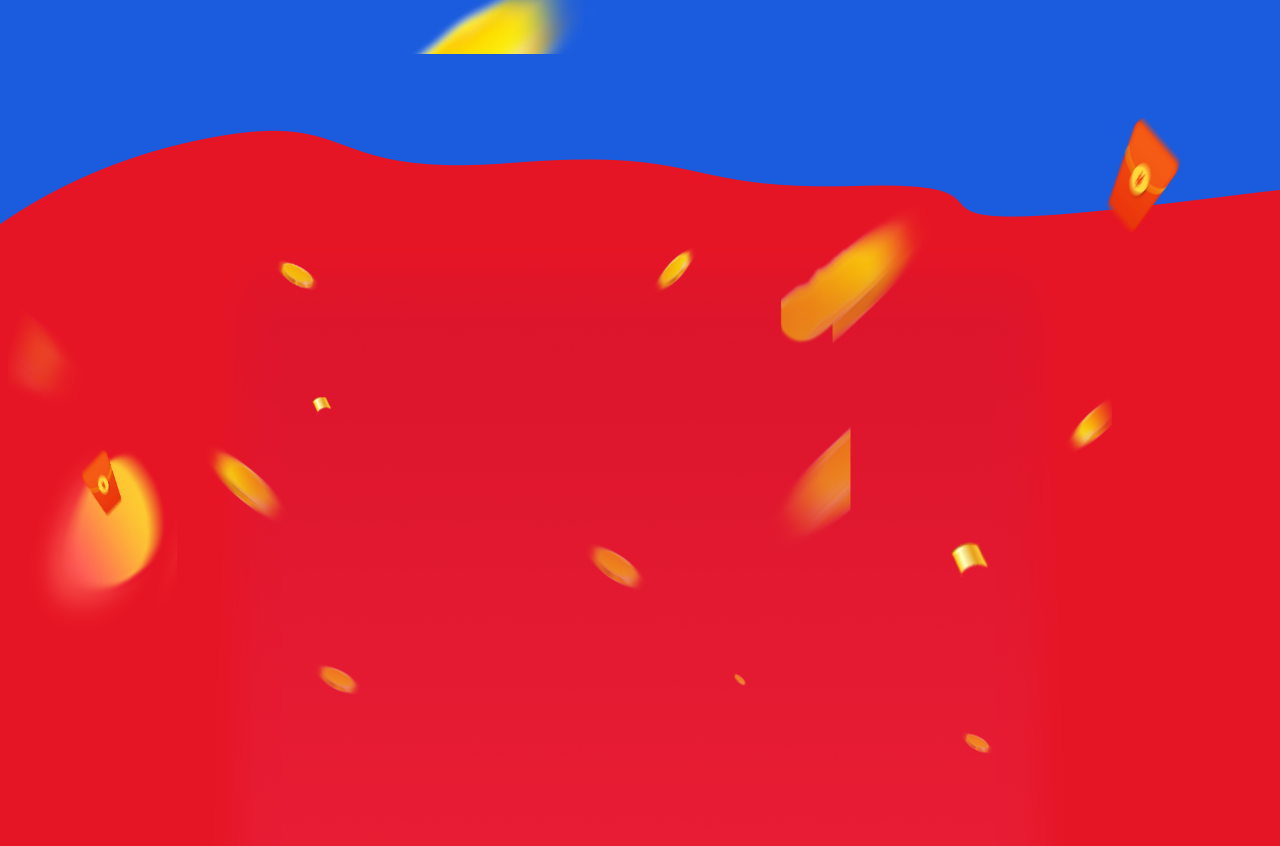
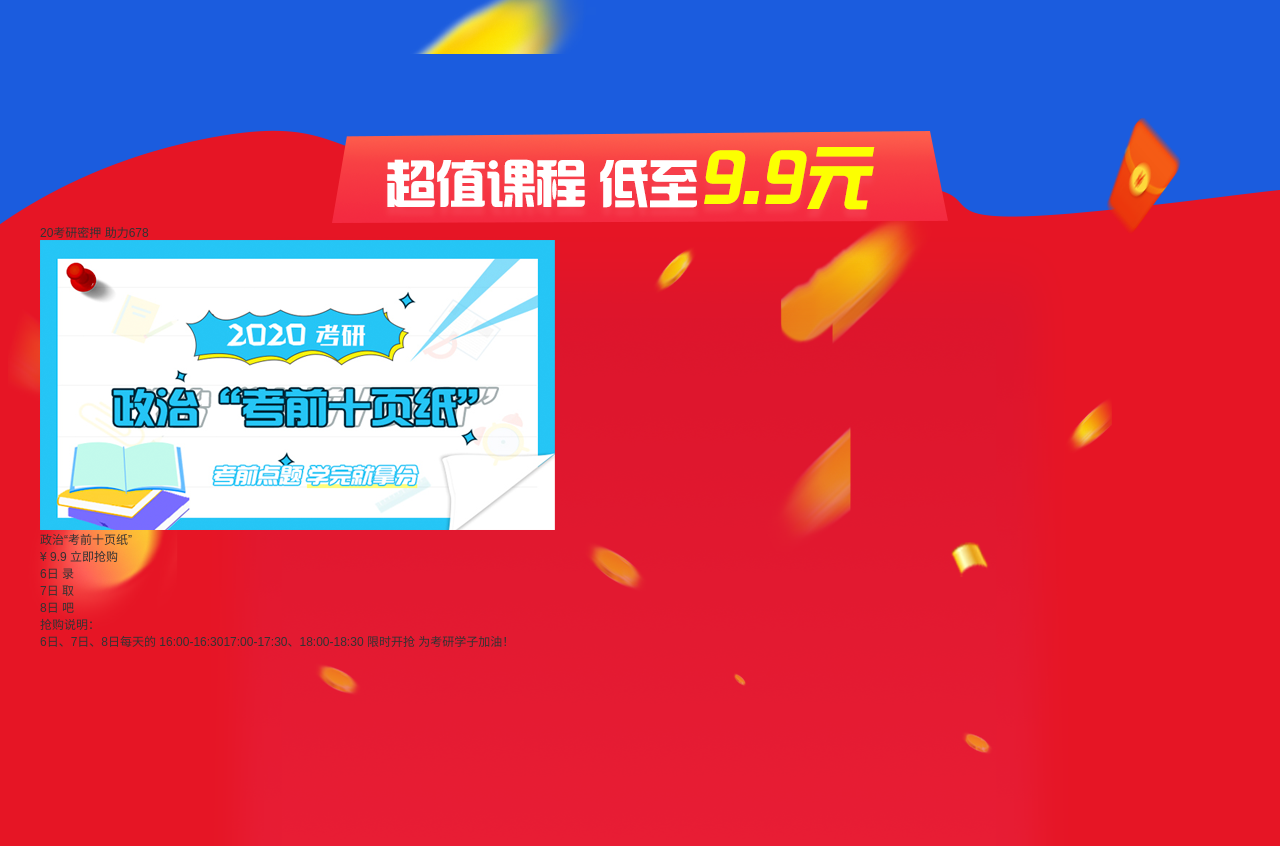
Before and after one commit to tujunjia/DoubleEleven, a plain HTML site: page index.html in a window 1280 px wide. Shown: the part 2580-3426 px from the top of the page. Drawn offline with Linux system fonts and the light colour scheme; a web font is replaced by a local one.

Commit message:
页面完善

```diff
--- a/css/index.less
+++ b/css/index.less
@@ -309,6 +309,21 @@
     height:1526px;
     background:url(../images/bg_03.png) no-repeat;
     background-size:100% 100%;
+    .inner {
+      width: 1200px;
+      height: auto;
+      margin: 0px auto;
+
+      .cw_tit2{
+        width:616px;
+        height:92px;
+        background:url(../images/tit_img_03.png) no-repeat;
+        margin:0 auto;
+      }
+      .box {
+        width: ;
+      }
+    }
   }
   .hotCourse4{
     width:100%;
--- a/index.html
+++ b/index.html
@@ -345,17 +345,47 @@
     </div>
     <div class="hotCourse2" id="hotCourse2">
       <div class="inner">
-        <div class="cw_tit2"></div>
-          <div class="cw_suptit">
-            <span class="cws_l"></span>
-            <span class="cws_m">今晚19点   先到先得</span>
-            <span class="cws_r"></span>
-          </div>
+
       </div>
     </div>
     <div class="hotCourse3" id="hotCourse3">
       <div class="inner">
-
+        <div class="cw_tit2"></div>
+        <div class="box">
+          <div class="toptitle">20考研密押  助力678</div>
+          <div class="topcontent">
+            <div class="leftcontent">
+              <img class="img" src="./images/shiyezhi_img_02.jpg.png" alt="">
+              <div class="textbox">
+                <div class="tr1">政治“考前十页纸”</div>
+                <div class="tr2">
+                  <span class="s1"> <span class="s11">¥</span> 9.9</span>
+                  <span class="s2">立即抢购</span>
+                </div>
+              </div>
+            </div>
+            <div class="rightcontent">
+              <div class="luquba">
+                  <div class="luquba_item">
+                    <span class="top">6日</span>
+                    <span class="bottom">录</span>
+                  </div>
+                  <div class="luquba_item">
+                    <span class="top">7日</span>
+                    <span class="bottom">取</span>
+                  </div>
+                  <div class="luquba_item">
+                    <span class="top">8日</span>
+                    <span class="bottom">吧</span>
+                  </div>
+              </div>
+              <div class="buyinginstructions">
+                <div class="tr1">抢购说明： </div>
+                <div class="tr2">6日、7日、8日每天的 <span class="s1">16:00-16:30</span><span class="s1">17:00-17:30</span>、<span class="s1">18:00-18:30</span> 限时开抢 为考研学子加油！</div>
+              </div>
+            </div>
+          </div>
+        </div>
       </div>
     </div>
     <div class="hotCourse4" id="hotCourse4">
```
Also changed, not shown: css/index.css, images/shiyezhi_img_02.jpg.png (added).
